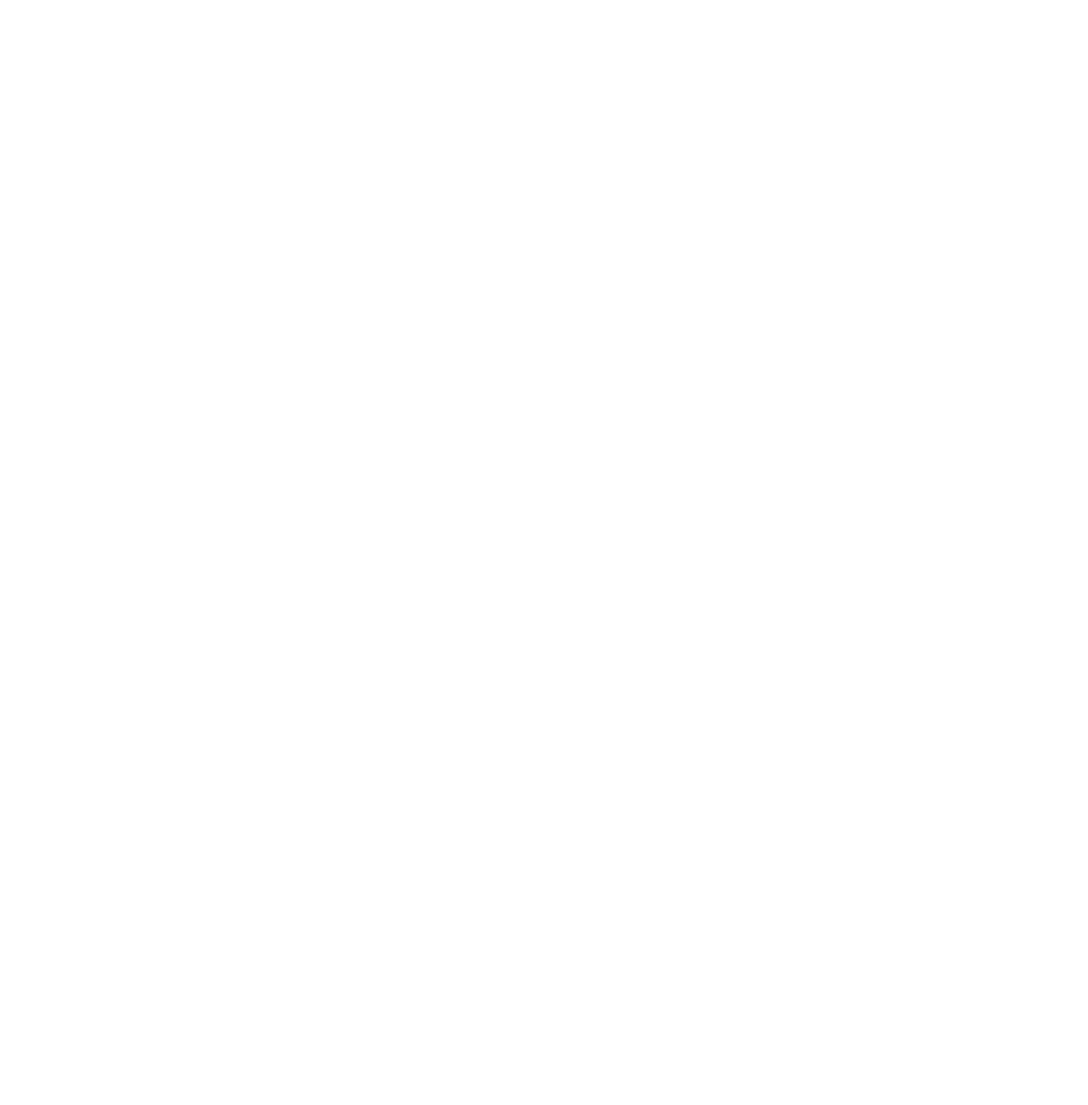
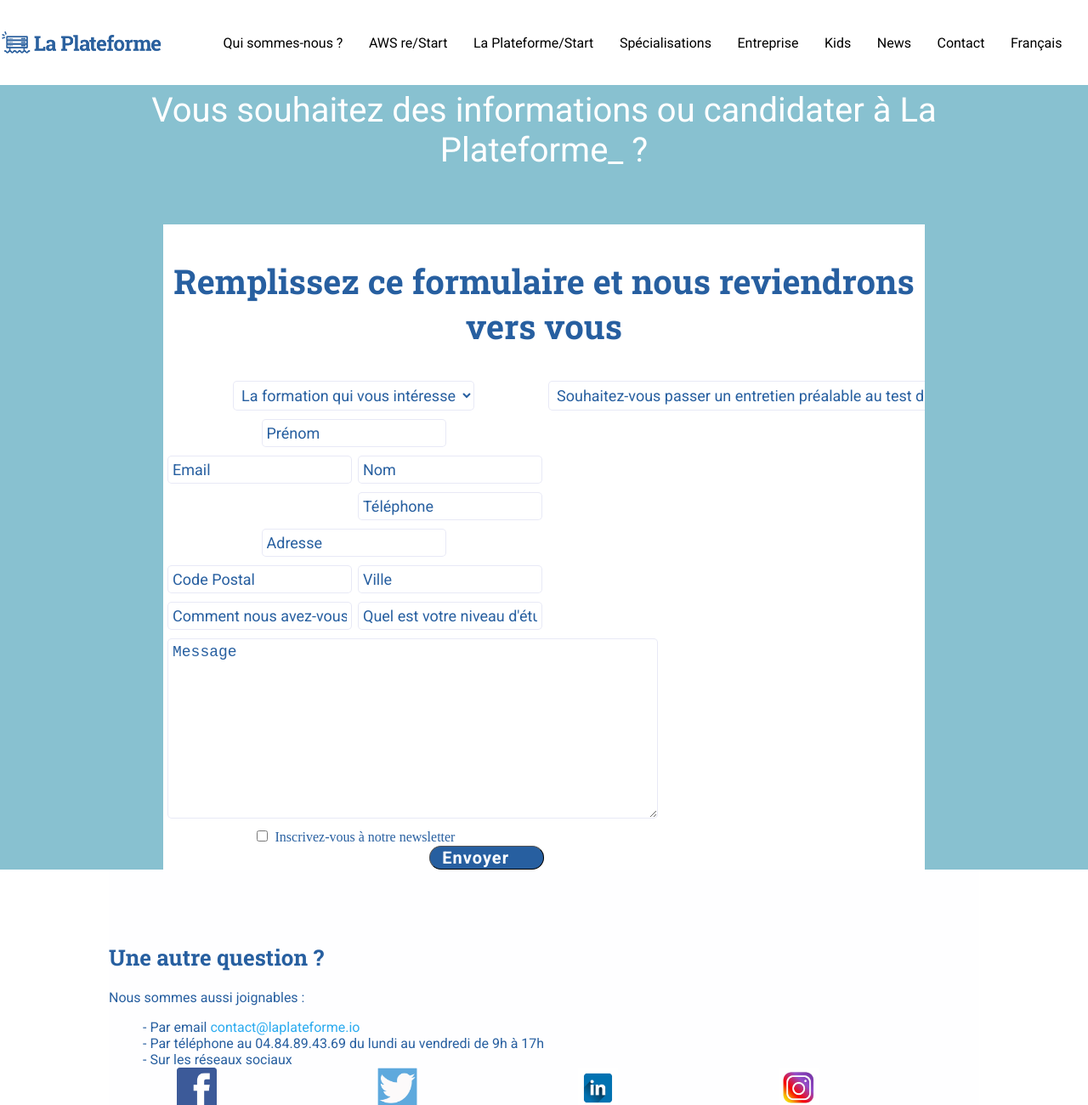
Before and after one commit to thomas-spinec/site-la-plateforme, a plain HTML site: page contact.html in a window 1280 px wide. Shown: the top 1300 px of the page at 85% size. Before the commit the page ends 800 px from the top, so only its background shows below. Drawn offline with Linux system fonts and the light colour scheme.

Commit message:
ajout des liens vers la page contact dans le fichier accueil, avancement de la page contact, tout fait sauf mise en page formulaire

```diff
--- a/contact.html
+++ b/contact.html
@@ -0,0 +1,186 @@
+<!DOCTYPE html>
+<html lang="en">
+<head>
+    <meta charset="UTF-8">
+    <meta http-equiv="X-UA-Compatible" content="IE=edge">
+    <meta name="viewport" content="width=device-width, initial-scale=1.0">
+    <link rel="stylesheet" href="laplateforme.css">
+    <link rel="preconnect" href="https://fonts.googleapis.com">
+    <link rel="preconnect" href="https://fonts.gstatic.com" crossorigin>
+    <link href="https://fonts.googleapis.com/css2?family=Roboto+Slab:wght@500;700&family=Roboto:ital,wght@0,400;0,700;1,400&display=swap"
+    rel="stylesheet">
+    <title>Ecole La Plateforme le campus méditerranéen du numérique</title>
+</head>
+
+<body>
+    <header>
+        <img class="logo_plateforme" src="images/logo_laplateforme.png" alt="logo de La Plateforme">
+        <nav>
+            <ul class="liste_liens">
+                <li><a href="#">Qui sommes-nous ? </a></li>
+                <li><a href="#">AWS re/Start </a></li>
+                <li><a href="#">La Plateforme/Start </a></li>
+                <li><a href="#">Spécialisations </a></li>
+                <li><a href="#">Entreprise </a></li>
+                <li><a href="#">Kids </a></li>
+                <li><a href="#">News </a></li>
+                <li><a href="contact.html">Contact </a></li>
+                <li><a href="#">Français </a></li>
+            </ul>
+        </nav>
+    </header>
+    <main>
+        <section class="bleu">
+            <p>Vous souhaitez des informations ou candidater à La Plateforme_ ?</p>
+            <div class="bloc_formu">
+                <h1>Remplissez ce formulaire et nous reviendrons vers vous</h1>
+                <form class="formulaire" action="https://laplateforme.io/informations/" method="post">
+                    <!-- method="post" permet d'envoyer les données au serveur
+                    en les incluant dans le corps du formulaire -->
+                    <div class="left">
+                        <label for="formation"></label>
+                        <select name="formation" id="formation" required>
+                            <option value="" selected disabled hidden>La formation qui vous intéresse</option>
+                            <option value="Coding School">Coding School</option>
+                            <option value="">AI School</option>
+                            <option value="">Security School</option>
+                            <option value="">Bachelor IT</option>
+                            <option value="">Développeur web - TOULON</option>
+                            <option value="">Code à la carte - TOULON</option>
+                            <option value="">Code à la carte - BRIGNOLES</option>
+                            <option value="">Executive Education</option>
+                            <option value="">La Plateforme / START</option>
+                            <option value="">Innovation LAB</option>
+                            <option value="">AWS re/Start</option>
+                            <option value="">Je ne sais pas</option>
+                        </select>
+                    </div>
+                    <div class="right">
+                        <label for="entretien"></label>
+                        <select name="entretien" id="entretien" required>
+                            <option value="" disabled selected hidden>Souhaitez-vous passer un entretien préalable au test d'entrée ?</option>
+                            <option value="Oui">Oui, je souhaite passer un entretien avec un membre de l'équipe pédagogique pour avoir de plus amples informations</option>
+                            <option value="Non">Non, je souhaite candidater et passer le test d'entrée sans entretien préalable</option>
+                        </select>
+                    </div>
+                    <div class="left">
+                        <label for="prenom"></label>
+                        <input type="text" id="prenom" placeholder="Prénom">
+                    <div class="right">
+                        <label for="nom"></label>
+                        <input type="text" id="nom" placeholder="Nom">
+                    </div>
+                    <div class="left">
+                        <label for="email"></label>
+                        <input type="email" id="email" placeholder="Email">
+                    </div>
+                    <div class="right">
+                        <label for="telephone"></label>
+                        <input type="tel" id="telephone" placeholder="Téléphone">
+                    </div>
+                    <div class="middle">
+                        <label for="adresse"></label>
+                        <input type="text" id="adresse" placeholder="Adresse">
+                    </div>
+                    <div class="left">
+                        <label for="code_postal"></label>
+                        <input type="text" id="code_postal" placeholder="Code Postal">
+                    </div>
+                    <div class="right">
+                        <label for="ville"></label>
+                        <input type="text" id="ville" placeholder="Ville">
+                    </div>
+                    <div class="left">
+                        <label for="connu"></label>
+                        <input type="text" id="connu" placeholder="Comment nous avez-vous connu ?">
+                    </div>
+                    <div class="right">
+                        <label for="etude"></label>
+                        <input type="text" id="etude" placeholder="Quel est votre niveau d'étude">
+                    </div>
+                    <div class="middle">
+                        <label for="message"></label>
+                        <textarea name="message" id="message" cols="50" rows="10" placeholder="Message"></textarea>
+                    </div>
+                    <div>
+                        <label for="newsletter"></label>
+                            <input type="checkbox" id="newsletter" name="newsletter" value="newsletter">
+                            Inscrivez-vous à notre newsletter
+                    </div>
+                    <div class="button">
+                        <button type="submit">Envoyer</button>
+                    </div>
+                </form>
+            </div>
+        </section>
+        <section class="blanche">
+            <div class="question">
+                <div class="texte_q">
+                    <h2>Une autre question ?</h2>
+                    <p>Nous sommes aussi joignables :</p>
+                </div>
+                <ul class="contact_li">
+                    <li class="li">Par email <a href="mailto:contact@laplateforme.io">contact@laplateforme.io</a></li>
+                    <li class="li">Par téléphone au 04.84.89.43.69 du lundi au vendredi de 9h à 17h</li>
+                    <li class="li">Sur les réseaux sociaux <ul class="logo_q">
+                        <li><a href="https://www.facebook.com/Plateforme.io">
+                            <img src="images/logo_facebook.png" alt="lien vers Facebook"></a></li>
+                        <li><a href="https://twitter.com/Plateforme_io">
+                            <img src="images/logo_twitter.png" alt="lien vers Twitter"></a></li>
+                        <li><a href="https://www.linkedin.com/company/la-plateforme-io/">
+                            <img src="images/logo_linkedin.png" alt="lien vers Linkedin"></a></li>
+                        <li><a href="https://www.instagram.com/la_plateforme_io/">
+                            <img src="images/logo_instagram.jpg" alt="lien vers Instagram"></a></li>
+                    </ul></li>
+                </ul>
+                <h2><a id="brochure" href="images/LaPlateforme_Brochure.pdf" alt="Lien de la brochure">Téléchargez notre brochure</a></h2>
+            </div>
+            <div>
+                <iframe src="https://www.google.com/maps/embed?pb=!1m18!1m12!1m3!1d2903.457038631928!2d5.367844315874519!3d43.3046910791347!2m3!1f0!2f0!3f0!3m2!1i1024!2i768!4f13.1!3m3!1m2!1s0x12c9c0eb8146c2d1%3A0xb2df496224e0aafe!2s8%20Rue%20d&#39;Hozier%2C%2013002%20Marseille!5e0!3m2!1sfr!2sfr!4v1666884940764!5m2!1sfr!2sfr"
+                width="800" height="600" style="border:0;" allowfullscreen=""
+                loading="lazy" referrerpolicy="no-referrer-when-downgrade"></iframe>
+            </div>
+        </section>
+    </main>
+    <footer>
+        <div class="logos">
+            <img class="logo_footer" src="images/Logo_LaPLateforme_footer.svg" alt="logo de La Plateforme">
+            <ul class="reseaux">
+                <li><a href="#"><img class="logo_reseau" src="images/footer-picto-facebook.svg" alt=""></a></li>
+                <li><a href="#"><img class="logo_reseau" src="images/footer-picto-twitter.svg" alt=""></a></li>
+                <li><a href="#"><img class="logo_reseau" src="images/footer-picto-linkedin.svg" alt=""></a></li>
+                <li><a href="#"><img class="logo_reseau" src="images/footer-picto-instagram.svg" alt=""></a></li>
+            </ul>
+        </div>
+        <div class="info_pratique">
+            <div class="liste">
+                <h3>La Plateforme_</h3>
+                <ul>
+                    <li><a href="accueil.html">Accueil</a></li>
+                    <li><a href="#">Qui sommes-nous ?</a></li>
+                    <li><a href="#">Notre brochure</a></li>
+                    <li><a href="#">Ils parlent de nous</a></li>
+                    <li><a href="#">Contact</a></li>
+                </ul>
+            </div>
+            <div class="liste">
+                <h3>Les Formations</h3>
+                <ul>
+                    <li><a href="#">La Plateforme/Start</a></li>
+                    <li><a href="#">Coding Scholl</a></li>
+                    <li><a href="#">Bachelor IT</a></li>
+                    <li><a href="#">Artificial Intelligence School</a></li>
+                    <li><a href="#">Cyber Security School</a></li>
+                </ul>
+            </div>
+            <div class="liste">
+                <h3>Informations</h3>
+                <ul>
+                    <li>8 rue d'hozier, 13002 Marseille</li>
+                    <li>Tel: 04.84.89.43.69</li>
+                    <li><button class="bouton_noir"><a href="contact.html">Contact</a></button></li>
+                </ul>
+        </div>
+    </footer>
+</body>
+</html>
--- a/laplateforme.css
+++ b/laplateforme.css
@@ -49,7 +49,7 @@ main a {
 header {
     display: flex;
     background-color: #FFFFFF;
-    justify-content: flex-start;
+    justify-content: space-between;
     align-items: center;
     height: 100px;
     margin:  0;
@@ -62,7 +62,7 @@ header a {
 }
 
 .logo_plateforme {
-    width: 30%;
+    width: 15%;
     height: auto;
 }
 
@@ -74,8 +74,8 @@ nav {
 .liste_liens {
     display: flex;
     flex-flow: row wrap;
-    justify-content: space-around;
-    align-content: space-around;
+    justify-content: space-evenly;
+    align-items: flex-end;
     list-style-type: none
 }
 
@@ -119,7 +119,7 @@ nav {
         DEUXIEME BLOC (INFORMATIONS)
 ****************************************** */
 .informations {
-    background-color: #FFFFFF;
+    background-color: #FEFEFF;
     color: #336699;
     margin-bottom: 3%;
 }
@@ -294,7 +294,138 @@ footer a {
     border-color: #FFFFFF;
     background-color: #2F2F2F;
     font-size: 16px;
+    margin-top: 3%;
     margin-bottom: 3%;
     border-radius: 1px;
     border-width: 2px;
 }
+
+/* ***************************************
+******************************************
+        Page CONTACTS
+******************************************
+****************************************** */
+
+/* ***************************************
+        Formulaire
+****************************************** */
+
+.bleu {
+    display: flex;
+    flex-direction: column;
+    align-items: center;
+    background-color: #88C1D0;
+    padding-top: 0.5%;
+    width: 100%;
+    margin: auto;
+
+}
+
+.bleu p {
+    width: 80%;
+    margin: auto;
+    text-align: center;
+    color: #FFFFFF;
+    font-size: 40px;
+    padding-bottom: 5%;
+}
+
+.bloc_formu {
+    background-color: #FFFFFF;
+    color: #275FA0;
+    padding-top: 0.5%;
+    width: 70%;
+    text-align: center;
+}
+
+.formulaire {
+    display: flex;
+    flex-flow: row wrap;;
+    height: 70%;
+    margin: auto;
+    background-color: #FFFFFF;
+    overflow: hidden;
+}
+
+form div > input::placeholder,
+ form div > textarea::placeholder,
+  form div > select:invalid {
+    color: #275FA0;
+    }
+
+form div > input, form div > select, form div > textarea {
+    background-color: #FFFFFF;
+    border-width: 1px;
+    border-style: solid;
+    border-color: rgba(71,74,182,0.12);
+    border-radius: 5px;
+    padding: 5px;
+    margin: 5px;
+    font-size: 18px;
+}
+
+
+form button {
+    background-color: #275FA0;
+    color: #FFFFFF;
+    font-size: 20px;
+    border-width: 1px;
+    float: right;
+}
+
+.left {
+    float: left;
+    width: 50%;
+
+}
+
+.right {
+    float: right;
+    width: 50%;
+}
+
+.middle {
+    width: auto;
+    border-width: 100%;
+}
+/* ***************************************
+        Autres CONTACTS
+****************************************** */
+
+.blanche {
+    width: 80%;
+    margin: auto;
+    padding-top: 5%;
+    padding-bottom: 5%;
+    background-color: #FEFEFF;
+    color: #275FA0
+}
+
+.blanche a{
+    color: #2BABEF
+}
+#brochure {
+    color: #275FA0;
+}
+
+.contact_li {
+    list-style-type: none;
+}
+.li::before{
+    content: '-  '
+}
+
+
+.logo_q {
+    display: flex;
+    /* flex-direction: row;
+    justify-content: center;
+    align-items: flex-start;
+    align-content: flex-start; */
+    list-style-type: none;
+}
+.logo_q img{
+    width: 20%;
+    height: auto;
+    padding: 0;
+}
```
Also changed, not shown: accueil.html (+3 -3 lines), images/logo_facebook.png (added), images/logo_instagram.jpg (added), images/logo_linkedin.png (added), images/logo_twitter.png (added), 2 other files.
